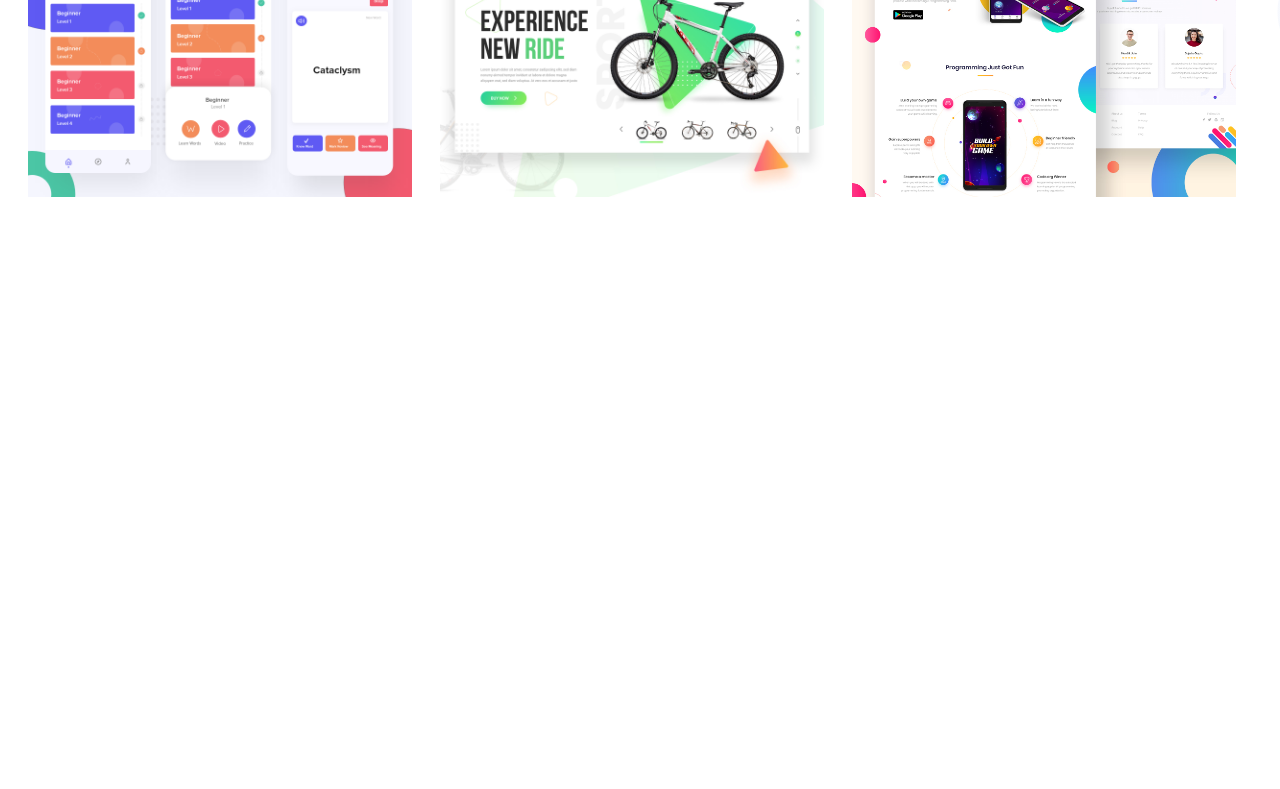
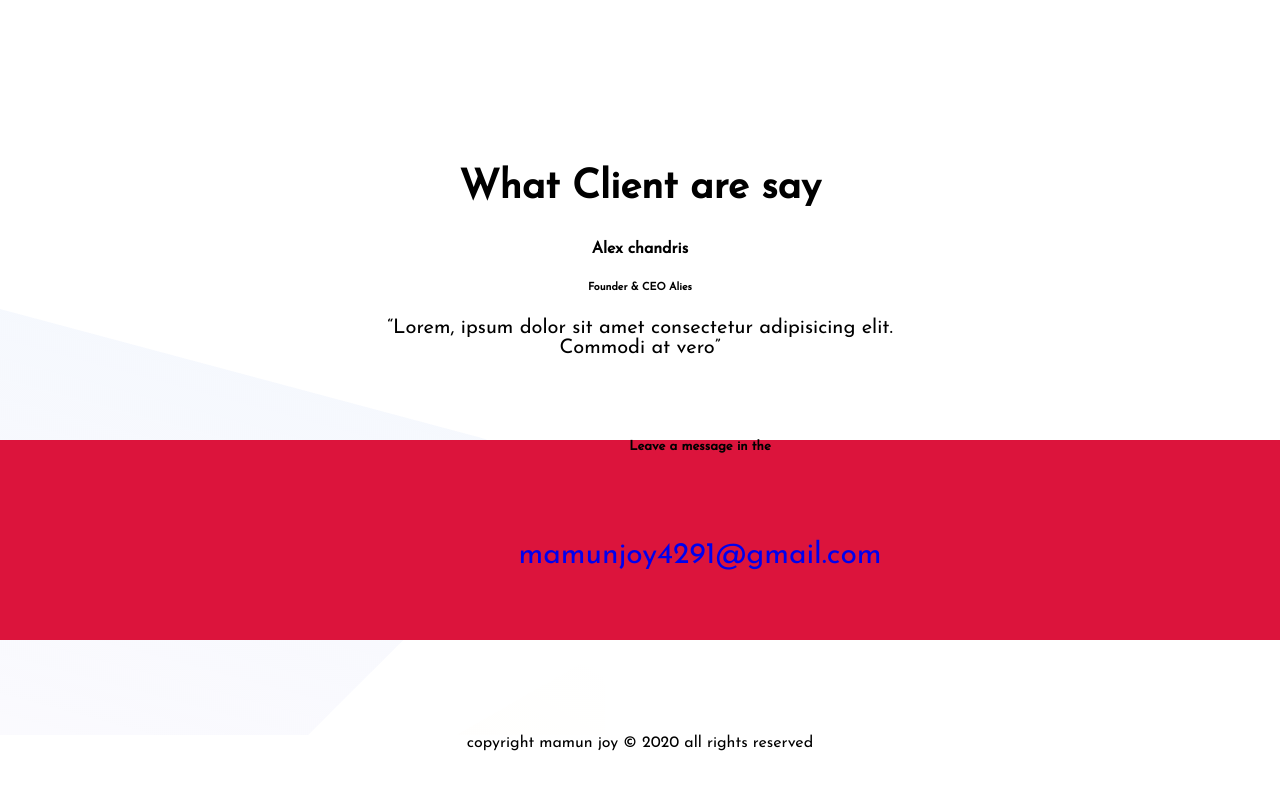
Before and after one commit to MamunJoy/Personal-Website, a plain HTML site: page index.html in a window 1280 px wide. Shown: the part 1905-2694 px from the top of the page. Before the commit the page ends 2430 px from the top, so only its background shows below. Drawn offline with Linux system fonts and the light colour scheme.

Commit message:
last part e gojamil dewa ..korte parinai.sry...

```diff
--- a/index.html
+++ b/index.html
@@ -42,7 +42,21 @@
             <img class="my-work" src="/latest-work/work-2.jpg" alt="">
             <img class="my-work" src="/latest-work/work-3.jpg" alt="">
         </div>
+    </section>
 
+    <section class="client-details">
+        <div class="box-1">
+            <h2>What Client are say</h2>
+            <h4>Alex chandris</h4>
+            <h6>Founder & CEO Alies</h6>
+            <p class="black-color"><q>Lorem, ipsum dolor sit amet consectetur adipisicing elit. <br> Commodi at vero</q></p>
+        </div>
+        <div class="box-2">
+            <h5>Leave a message in the</h5>
+            <br><br><br><br>
+            <a href="https://www.google.com/search?q=google+translate&rlz=1C1BNSD_enBD983BD983&oq=goo&aqs=chrome.2.69i57j35i39l2j46i199i433i465i512j0i433i512j69i60l2j69i65.3963j0j7&sourceid=chrome&ie=UTF-8">mamunjoy4291@gmail.com</a>
+        </div>
     </section>
+    <footer>copyright mamun joy © 2020 all rights reserved</footer>
 </body>
 </html>
--- a/style.css
+++ b/style.css
@@ -36,6 +36,7 @@ p{
 .top-banner{
     background-image: url("/header-bg.png");
     background-repeat: no-repeat;
+    height: 300px;
 }
 section{
     height: 400px;
@@ -45,6 +46,7 @@ section{
 .second-baner{
     background-image: url("/biography-bg.png");
     background-repeat: no-repeat;
+    height: 300px;
 }
 .my-work{
     float: left;
@@ -54,4 +56,34 @@ section{
 .work-part{
     background-image: url("/latest-work-bg.png");
     background-repeat: no-repeat;
+    height: 150px;
 }
+.client-details{
+ text-align: center;
+ height: 200px;
+ background-image: url("/footer-bg.png");
+ background-repeat: no-repeat;
+ height: 250px;
+
+}
+.black-color{
+    color: black;
+}
+.box-1{
+    height: 250px;
+}
+.box-2{
+    padding-left: 120px;
+    background-color:crimson;
+    height: 200px;
+
+
+}
+.box-2 a{
+    text-decoration: none;
+    font-size: 30px;
+}
+footer{
+    text-align: center;
+    margin-bottom: 50px;
+}
```
